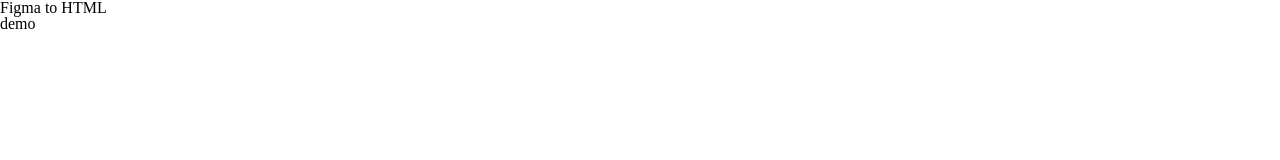
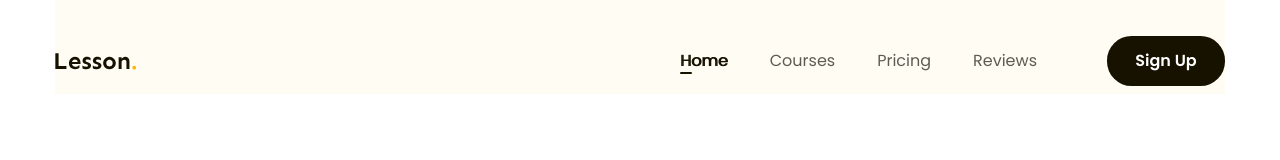
Before and after one commit to alantruong1508/Figma-to-html, a plain HTML site: page index.html in a window 1280 px wide. Drawn offline with Linux system fonts and the light colour scheme.

Commit message:
p3 làm phần header

```diff
--- a/assets/CSS/reset.css
+++ b/assets/CSS/reset.css
@@ -1,8 +1,3 @@
-/* http://meyerweb.com/eric/tools/css/reset/
-   v2.0 | 20110126
-   License: none (public domain)
-*/
-
 html,
 body,
 div,
--- a/assets/CSS/style.css
+++ b/assets/CSS/style.css
@@ -4,6 +4,77 @@
 html {
   font-size: 62.5%;
 }
+/* khôi phục cỡ chữ mặc định theo rem */
 body {
   font-size: 1.6rem;
+  font-family: "poppins", sans-serif;
 }
+/* áp dụng các thuộc tính chung cho toàn trang*/
+a {
+  text-decoration: none;
+}
+.btn {
+  display: inline-block;
+  min-width: 118px;
+  padding: 0px 16px;
+  line-height: 50px;
+  color: #fff;
+  text-align: center;
+  font-size: 1.6rem;
+  font-weight: 600;
+  border-radius: 24.5px;
+  background: #171100;
+}
+.nav a {
+  position: relative;
+  color: #5f5b53;
+  text-align: center;
+  font-size: 1.6rem;
+  padding: 8px 21px;
+}
+.nav li.active a,
+.nav a:hover {
+  color: #171100;
+  /* font-weight: 600; */
+  text-shadow: 1px 0 0 currentColor;
+}
+.nav li.active a::after {
+  position: absolute;
+  left: 21px;
+  bottom: 6px;
+  display: block;
+  content: "";
+  width: 12px;
+  height: 2px;
+  border-radius: 1px;
+  background: #171100;
+}
+.main-content {
+  width: 1170px;
+  max-width: calc(100% - 48px);
+  margin-right: auto;
+  margin-left: auto;
+}
+/* áp dụng cho header */
+.header.fixed {
+  position: sticky;
+  top: -28px;
+}
+.header .body {
+  display: flex;
+  align-items: center;
+  padding: 36px 0 8px;
+  background: #fffcf4;
+}
+.nav {
+  margin-left: auto;
+}
+.nav ul {
+  display: flex;
+}
+.header . .btn-sign-up {
+  min-width: 144px;
+}
+.header .action {
+  margin-left: 49px;
+}
--- a/index.html
+++ b/index.html
@@ -4,11 +4,37 @@
     <meta charset="UTF-8" />
     <meta name="viewport" content="width=device-width, initial-scale=1.0" />
     <link rel="stylesheet" href="./assets/CSS/reset.css" />
+    <link rel="preconnect" href="https://fonts.googleapis.com" />
+    <link rel="preconnect" href="https://fonts.gstatic.com" crossorigin />
+    <link
+      href="https://fonts.googleapis.com/css2?family=Poppins:ital,wght@0,100;0,200;0,300;0,400;0,500;0,600;0,700;0,800;0,900;1,100;1,200;1,300;1,400;1,500;1,600;1,700;1,800;1,900&family=Sen:wght@400..800&display=swap"
+      rel="stylesheet"
+    />
     <link rel="stylesheet" href="./assets/CSS/style.css" />
     <title>Figma-to-HTML</title>
   </head>
-  <body>
-    <h1>Figma to HTML</h1>
-    <h2>demo</h2>
+  <body style="h10000">
+    <!-- tạo Header -->
+    <header class="header fixed">
+      <div class="main-content">
+        <div class="body">
+          <!-- tạo logo -->
+          <img src="./assets/img/logo.svg" alt="Lesson" class="logo" />
+          <!-- tạo thanh điều hướng -->
+          <nav class="nav">
+            <ul>
+              <li class="active"><a href="#!">Home</a></li>
+              <li><a href="#!">Courses</a></li>
+              <li><a href="#!">Pricing</a></li>
+              <li><a href="#!">Reviews</a></li>
+            </ul>
+          </nav>
+          <!-- tạo btn action -->
+          <div class="action">
+            <a href="#!" class="btn btn-sign-up">Sign Up</a>
+          </div>
+        </div>
+      </div>
+    </header>
   </body>
 </html>
```
Also changed, not shown: assets/img/logo.svg (added).
